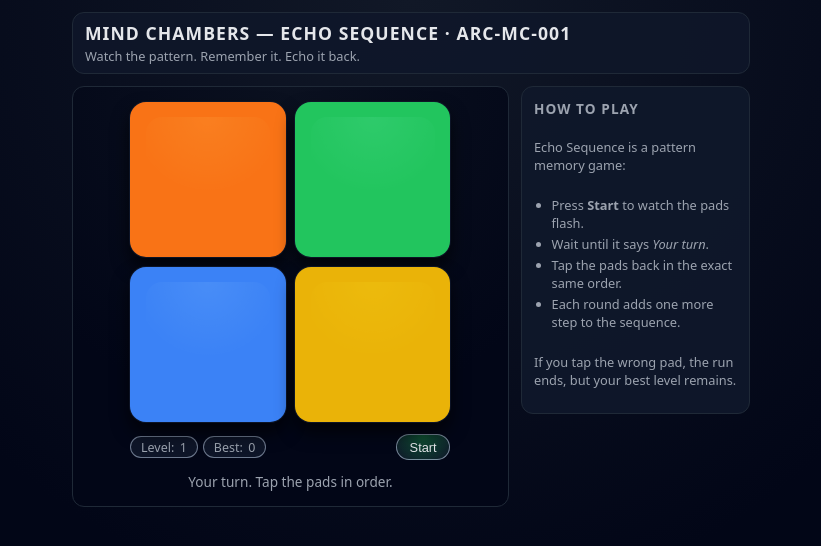
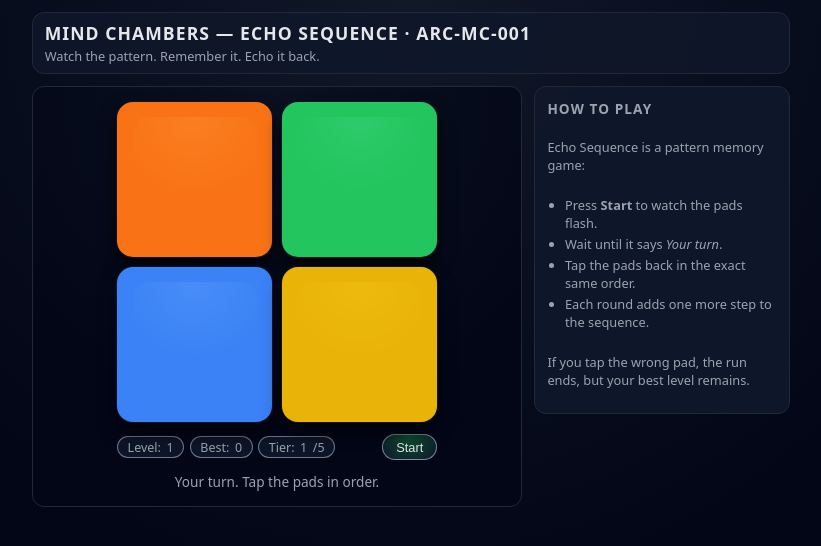
Before and after one commit to VoidWalkerAI/cavecode-arcade-planet, a plain HTML site: page mind-chambers/echo-sequence/index.html in a window 1280 px wide. Both pictures are taken after a click on the button "Start". Shown: the whole page, without its empty margins (229-1050 px from the left). Drawn offline with Linux system fonts and the light colour scheme.

Commit message:
Update index.html
Message 2

```diff
--- a/mind-chambers/echo-sequence/index.html
+++ b/mind-chambers/echo-sequence/index.html
@@ -105,7 +105,11 @@
       box-shadow:
         0 0 0 1px rgba(15, 23, 42, 0.9),
         0 10px 18px rgba(0, 0, 0, 0.7);
-      transition: transform 0.08s ease-out, box-shadow 0.08s ease-out, filter 0.08s ease-out, opacity 0.15s ease-out;
+      transition:
+        transform 0.08s ease-out,
+        box-shadow 0.08s ease-out,
+        filter 0.08s ease-out,
+        opacity 0.15s ease-out;
     }
 
     .pad[data-id="0"] { background: var(--pad-0); }
@@ -151,6 +155,7 @@
       gap: 0.75rem;
       width: 100%;
       max-width: 320px;
+      flex-wrap: wrap;
     }
 
     #level-panel {
@@ -158,6 +163,7 @@
       gap: 0.35rem;
       font-size: 0.8rem;
       color: var(--text-soft);
+      flex-wrap: wrap;
     }
 
     .pill {
@@ -169,6 +175,7 @@
       display: inline-flex;
       gap: 0.35rem;
       align-items: center;
+      white-space: nowrap;
     }
 
     #start-btn {
@@ -242,6 +249,7 @@
           <div id="level-panel">
             <span class="pill">Level: <span id="levelVal">0</span></span>
             <span class="pill">Best: <span id="bestVal">0</span></span>
+            <span class="pill">Tier: <span id="tierVal">1</span>/5</span>
           </div>
           <button id="start-btn">Start</button>
         </div>
@@ -270,11 +278,99 @@
     const TUNING = {
       padCount: 4,
       startLength: 1,
-      flashDurationMs: 550,
-      stepDelayMs: 250,
+      flashDurationMs: 550,  // base speed for Tier 1
+      stepDelayMs: 250,      // base delay for Tier 1
       inputFlashMs: 200,
-      maxLevel: 32 // soft cap; not enforced hard
+      maxLevel: 32           // soft cap; not enforced hard
     };
+
+    // Difficulty tiers (for the 5-level feel)
+    // Level 1–4 => Tier 1, 5–8 => Tier 2, 9–12 => Tier 3, 13–16 => Tier 4, 17+ => Tier 5
+    const TIER_THRESHOLDS = [4, 8, 12, 16];
+    const TIER_SPEED_SCALE = [1.0, 0.9, 0.8, 0.7, 0.6];
+
+    // ============================================================
+    // SIMPLE AUDIO ENGINE (Web Audio, no external assets)
+    // ============================================================
+    const AudioEngine = (() => {
+      let ctx = null;
+      const PAD_FREQ = [392, 329.63, 261.63, 523.25]; // four pleasant tones
+
+      function getCtx() {
+        if (!ctx) {
+          const AC = window.AudioContext || window.webkitAudioContext;
+          if (!AC) return null;
+          ctx = new AC();
+        }
+        if (ctx.state === "suspended") {
+          ctx.resume();
+        }
+        return ctx;
+      }
+
+      function beep(frequency, duration = 0.18, type = "sine", gainValue = 0.25) {
+        const audioCtx = getCtx();
+        if (!audioCtx) return;
+
+        const osc = audioCtx.createOscillator();
+        const gain = audioCtx.createGain();
+
+        osc.type = type;
+        osc.frequency.value = frequency;
+
+        osc.connect(gain);
+        gain.connect(audioCtx.destination);
+
+        const now = audioCtx.currentTime;
+        gain.gain.setValueAtTime(gainValue, now);
+        gain.gain.exponentialRampToValueAtTime(0.001, now + duration);
+
+        osc.start(now);
+        osc.stop(now + duration);
+      }
+
+      function padTone(idx) {
+        const freq = PAD_FREQ[idx % PAD_FREQ.length];
+        beep(freq);
+      }
+
+      function success() {
+        const audioCtx = getCtx();
+        if (!audioCtx) return;
+
+        const base = audioCtx.currentTime;
+        const freqs = [440, 520, 600];
+        freqs.forEach((f, i) => {
+          const osc = audioCtx.createOscillator();
+          const gain = audioCtx.createGain();
+          osc.frequency.value = f;
+          osc.type = "sine";
+          osc.connect(gain);
+          gain.connect(audioCtx.destination);
+
+          const t = base + i * 0.08;
+          gain.gain.setValueAtTime(0.22, t);
+          gain.gain.exponentialRampToValueAtTime(0.001, t + 0.2);
+
+          osc.start(t);
+          osc.stop(t + 0.22);
+        });
+      }
+
+      function fail() {
+        beep(180, 0.45, "sawtooth", 0.35);
+      }
+
+      function resumeOnGesture() {
+        const audioCtx = getCtx();
+        if (!audioCtx) return;
+        if (audioCtx.state === "suspended") {
+          audioCtx.resume();
+        }
+      }
+
+      return { padTone, success, fail, resumeOnGesture };
+    })();
 
     // ============================================================
     // STATE
@@ -283,6 +379,7 @@
     const statusTextEl = document.getElementById("status-text");
     const levelValEl = document.getElementById("levelVal");
     const bestValEl = document.getElementById("bestVal");
+    const tierValEl = document.getElementById("tierVal");
     const startBtn = document.getElementById("start-btn");
 
     let sequence = [];
@@ -295,6 +392,29 @@
     // ============================================================
     // HELPERS
     // ============================================================
+    function computeTier(currentLevel) {
+      if (currentLevel <= 0) return 1;
+      if (currentLevel <= TIER_THRESHOLDS[0]) return 1;
+      if (currentLevel <= TIER_THRESHOLDS[1]) return 2;
+      if (currentLevel <= TIER_THRESHOLDS[2]) return 3;
+      if (currentLevel <= TIER_THRESHOLDS[3]) return 4;
+      return 5;
+    }
+
+    function refreshTierDisplay() {
+      const tier = computeTier(level);
+      tierValEl.textContent = tier;
+    }
+
+    function effectiveSpeeds() {
+      const tier = computeTier(level);
+      const scale = TIER_SPEED_SCALE[tier - 1] || 1;
+      return {
+        flash: TUNING.flashDurationMs * scale,
+        step: TUNING.stepDelayMs * scale
+      };
+    }
+
     function setState(newState) {
       state = newState;
       if (state === "IDLE") {
@@ -331,17 +451,20 @@
       inputIndex = 0;
       level = 0;
       levelValEl.textContent = level;
+      refreshTierDisplay();
     }
 
     // ============================================================
     // GAME FLOW
     // ============================================================
     function startRun() {
+      AudioEngine.resumeOnGesture();
       resetTimers();
       clearSequence();
       extendSequence(TUNING.startLength);
       level = sequence.length;
       levelValEl.textContent = level;
+      refreshTierDisplay();
       setState("SHOWING");
       showSequence();
     }
@@ -359,10 +482,14 @@
 
       pads.forEach(p => p.classList.remove("active"));
 
+      const speeds = effectiveSpeeds();
+      const flashMs = speeds.flash;
+      const stepMs = speeds.step;
+
       let totalDelay = 300; // small initial delay
-      sequence.forEach((padIndex, i) => {
+      sequence.forEach((padIndex) => {
         const onTime = totalDelay;
-        const offTime = totalDelay + TUNING.flashDurationMs;
+        const offTime = totalDelay + flashMs;
 
         // turn on
         showTimeouts.push(setTimeout(() => {
@@ -374,7 +501,7 @@
           flashPadOff(padIndex);
         }, offTime));
 
-        totalDelay = offTime + TUNING.stepDelayMs;
+        totalDelay = offTime + stepMs;
       });
 
       // After full sequence: enter INPUT state
@@ -386,6 +513,7 @@
     function flashPadOn(idx) {
       const pad = pads[idx];
       pad.classList.add("active");
+      AudioEngine.padTone(idx);
     }
 
     function flashPadOff(idx) {
@@ -396,6 +524,7 @@
     function flashPadInput(idx) {
       const pad = pads[idx];
       pad.classList.add("active");
+      AudioEngine.padTone(idx);
       setTimeout(() => pad.classList.remove("active"), TUNING.inputFlashMs);
     }
 
@@ -409,6 +538,7 @@
         // Fail
         bestLevel = Math.max(bestLevel, level);
         bestValEl.textContent = bestLevel;
+        AudioEngine.fail();
         setState("FAIL");
         return;
       }
@@ -418,11 +548,13 @@
         // Round success
         bestLevel = Math.max(bestLevel, level);
         bestValEl.textContent = bestLevel;
+        AudioEngine.success();
 
         // Extend sequence
         sequence.push(randomPadIndex());
         level = sequence.length;
         levelValEl.textContent = level;
+        refreshTierDisplay();
 
         setState("SHOWING");
         resetTimers();
@@ -438,6 +570,7 @@
         const idx = parseInt(pad.dataset.id, 10);
         handlePadInput(idx);
       });
+
       pad.addEventListener("touchstart", e => {
         e.preventDefault();
         const idx = parseInt(pad.dataset.id, 10);
@@ -454,6 +587,7 @@
     // INITIAL
     // ============================================================
     setState("IDLE");
+    refreshTierDisplay();
   </script>
 </body>
 </html>
```
